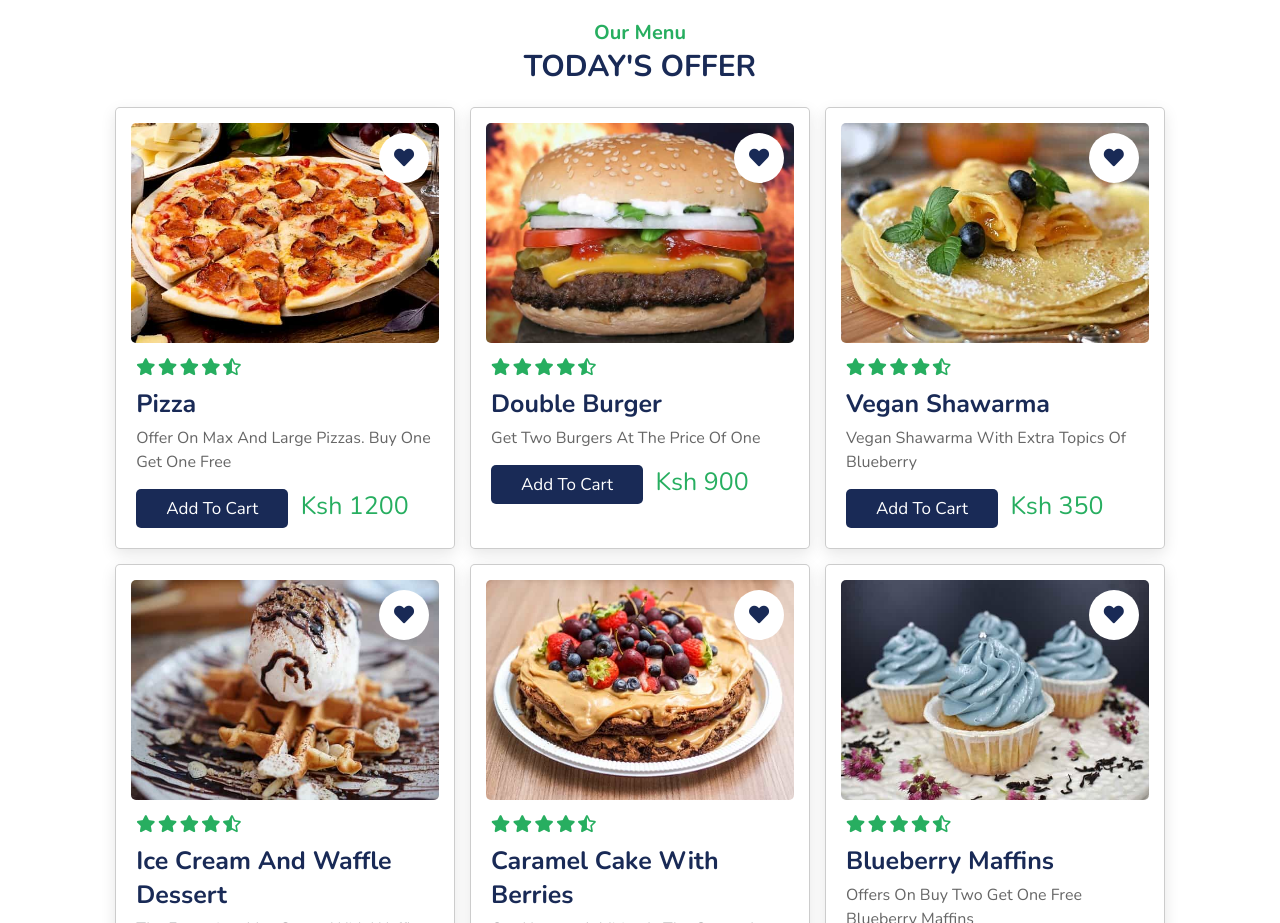
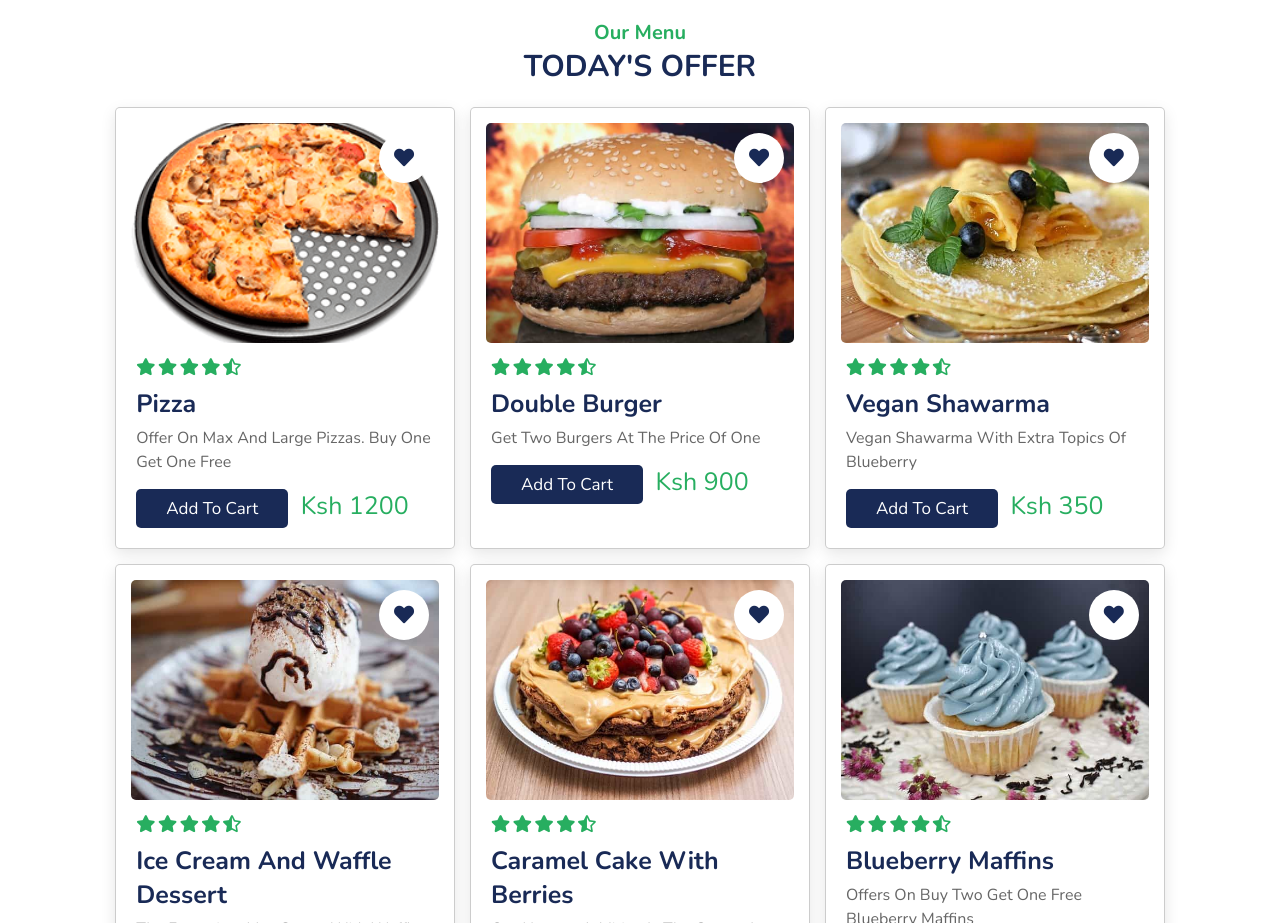
Before and after one commit to BonnieTrevor/Alpha-Food-Ordering, a plain HTML site: page index.html in a window 1280 px wide. Shown: the part 940-1863 px from the top of the page. Drawn offline with nearby package versions, Linux system fonts and the light colour scheme.

Commit message:
Update index.html

```diff
--- a/index.html
+++ b/index.html
@@ -856,7 +856,7 @@ header .icons #menu-bars{
 
         <div class="box">
             <div class="image">
-                <img src="images/menu-1.jpg" alt="">
+                <img src="images/dish-4.png" alt="">
                 <a href="#" class="fas fa-heart"></a>
             </div>
             <div class="content">
```
